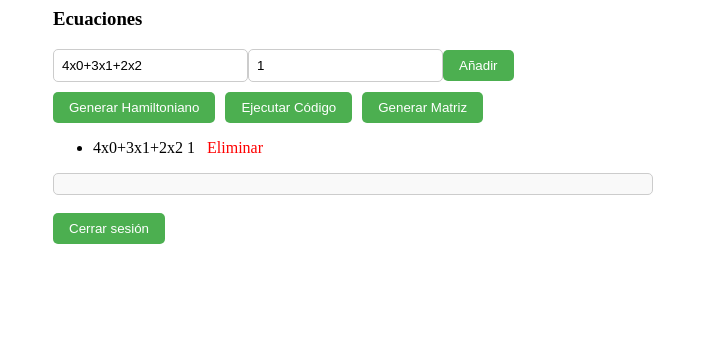
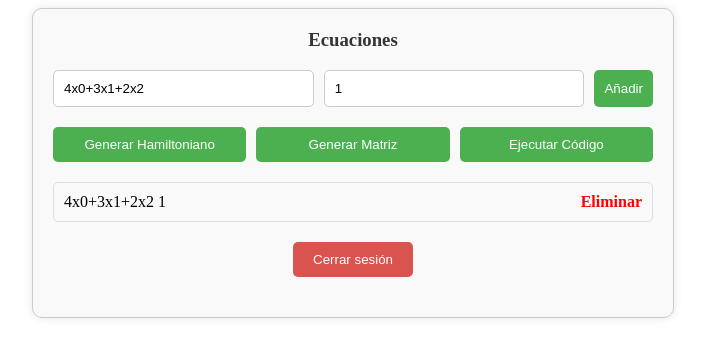
Before and after one commit to PabloGarcia123/Dise-oSw_2024, an Angular app in the folder sqe-cli/: page /ecuaciones in a window 1280 px wide. Both pictures are taken after a click on the button "Añadir". Shown: the top 356 px of the page, without its empty margins (287-992 px from the left). Built offline with nearby package versions, Linux system fonts and the light colour scheme.

Commit message:
Matriz Triangular finalizada

```diff
--- a/sqe-cli/src/app/ecuaciones.service.ts
+++ b/sqe-cli/src/app/ecuaciones.service.ts
@@ -20,7 +20,9 @@ export class EcuacionesService {
     return this.client.put('http://localhost:8080/dwave/generarCodigo', equations, { "headers": headers });
   }
 
-  generarMatriz(arg0: any, eq: String) {
-    return this.client.post('http://localhost:8080/generarMatriz', eq);
+  generarMatriz(token: string, equations: Equation[]) {
+    const headers = new HttpHeaders().set('token', token);
+    console.log(token, equations, headers);
+    return this.client.put('http://localhost:8080/ecuaciones/generarMatrizTriangular', equations, { "headers": headers });
   }
 }
--- a/sqe-cli/src/app/ecuaciones/ecuaciones.component.css
+++ b/sqe-cli/src/app/ecuaciones/ecuaciones.component.css
@@ -1,48 +1,169 @@
+
 .equations-container {
   width: 600px;
   margin: 0 auto;
+  padding: 20px;
+  border: 1px solid #ccc;
+  border-radius: 10px;
+  background-color: #f9f9f9;
+  box-shadow: 0 0 10px rgba(0, 0, 0, 0.1);
 }
 
 .equations-container h3 {
   margin-top: 0;
+  text-align: center;
+  color: #333;
 }
 
-.equations-container input {
-    margin-bottom: 10px;
-    padding: 8px;
+.input-group {
+  display: flex;
+  gap: 10px;
+  margin-bottom: 20px;
+}
+
+.input-group input {
+  flex: 1;
+  padding: 10px;
   border: 1px solid #ccc;
   border-radius: 5px;
 }
 
-.equations-container button {
-    padding: 8px 16px;
+.button-group {
+  display: flex;
+  justify-content: space-between;
+  flex-wrap: wrap;
+  gap: 10px;
+  margin-bottom: 20px;
+}
+
+.button-group button {
+  flex: 1;
+  padding: 10px;
   background-color: #4caf50;
   color: white;
   border: none;
   border-radius: 5px;
   cursor: pointer;
-    margin-right: 10px; /* Añade un margen entre los botones */
+  transition: background-color 0.3s ease;
 }
 
-.equations-container button:hover {
+.button-group button:hover {
   background-color: #45a049;
 }
+.input-group .add-button {
+  padding: 10px;
+  background-color: #4caf50;
+  color: white;
+  border: none;
+  border-radius: 5px;
+  cursor: pointer;
+  transition: background-color 0.3s ease;
+}
 
-.equations-container .remove-button {
+.input-group .add-button:hover {
+  background-color: #45a049;
+}
+.equations-list {
+  list-style: none;
+  padding: 0;
+}
+
+.equations-list li {
+  padding: 10px;
+  border: 1px solid #ddd;
+  border-radius: 5px;
+  margin-bottom: 10px;
+  display: flex;
+  justify-content: space-between;
+  align-items: center;
+}
+
+.remove-button {
   color: red;
+  cursor: pointer;
+  font-weight: bold;
+}
+
+.remove-button:hover {
+  text-decoration: underline;
+}
+
+.code-container {
+  position: relative;
+  margin-top: 20px;
+  padding: 15px;
+  background-color: #eef;
+  border: 1px solid #ccc;
+  border-radius: 5px;
+  font-family: monospace;
+  white-space: pre-wrap;
+}
+
+.copy-button {
+  position: absolute;
+  top: 10px;
+  right: 10px;
+  padding: 5px;
+  background: none;
+  border: none;
   cursor: pointer;
 }
 
-.equations-container .remove-button:hover {
-    text-decoration: underline;
+.copy-button .copy-icon {
+  width: 20px;
+  height: 20px;
+  filter: grayscale(100%);
+  transition: filter 0.3s ease;
 }
 
-.equations-container code {
+.copy-button .copy-icon:hover {
+  filter: grayscale(0%);
+}
+
+.matriz-container {
+  margin-top: 20px;
+}
+
+.matriz-table {
+  width: 100%;
+  border-collapse: collapse;
+  margin-top: 10px;
+}
+
+.matriz-column-header,
+.matriz-row-header {
+  padding: 10px;
+  text-align: center;
+  font-weight: bold;
+  background-color: #f2f2f2;
+  border: 1px solid #ddd;
+}
+
+.matriz-cell {
+  padding: 10px;
+  text-align: center;
+  border: 1px solid #ddd;
+}
+
+.no-matrix-message {
+  margin-top: 20px;
+  font-style: italic;
+  color: #666;
+  text-align: center;
+}
+
+.logout-button {
   display: block;
-    margin-top: 10px;
-    padding: 10px;
-    background-color: #f9f9f9;
-    border: 1px solid #ccc;
+  margin: 20px auto;
+  padding: 10px 20px;
+  background-color: #d9534f;
+  color: white;
+  border: none;
   border-radius: 5px;
-    font-family: monospace;
+  cursor: pointer;
+  transition: background-color 0.3s ease;
 }
+
+.logout-button:hover {
+  background-color: #c9302c;
+}
--- a/sqe-cli/src/app/ecuaciones/ecuaciones.component.html
+++ b/sqe-cli/src/app/ecuaciones/ecuaciones.component.html
@@ -1,23 +1,50 @@
 <div class="equations-container">
   <h3>Ecuaciones</h3>
 
+  <div class="input-group">
     <input type="text" placeholder="Ecuación" [(ngModel)]="currentEquation.eq">
     <input type="number" placeholder="Lambda" min="1" [(ngModel)]="currentEquation.lambda">
     <button class="add-button" (click)="add()">Añadir</button>
-  <button class="generate-button" (click)="generarHamiltoniano()">Generar Hamiltoniano</button>
+  </div>
+  <div class="button-group">
+    <button class="generate-button" (click)="generarHamiltoniano();resetearCopiado()">Generar Hamiltoniano</button>
+    <button class="matriz-button" (click)="generarMatriz()">Generar Matriz</button>
     <button class="execute-button" (click)="ejecutarCodigo()">Ejecutar Código</button>
-  <button class="matriz-button" (click)="generarMatriz()">Generar Matriz</button>
-  <br>
+  </div>
 
-  <ul *ngFor="let equation of equations">
+  <ul class="equations-list" *ngFor="let equation of equations">
     <li>
-          {{equation.eq}} {{equation.lambda}} &nbsp;
-          <span class="remove-button" (click)="remove(equation)">Eliminar</span>
+      {{ equation.eq }} {{ equation.lambda }} &nbsp;
+      <span class="remove-button" (click)="remove(equation);">Eliminar</span>
     </li>
   </ul>
 
-  <code>{{ respuesta }}</code>
-  <br>
-  <button (click)="logout()">Cerrar sesión</button>
-  <br>
+  <div class="code-container" *ngIf="hamiltonianoGenerado">
+    <code>{{ hamiltonianoGenerado }}</code>
+    <button class="copy-button" (click)="copiarAlPortapapeles(hamiltonianoGenerado)">
+      <img [src]="copiado ? 'assets/garrapata.png' : 'assets/copiar.png'" alt="Copiar" class="copy-icon">
+    </button>
   </div>
+
+
+  <div *ngIf="matrizGenerada && matrizGenerada.length > 0" class="matriz-container">
+    <table class="matriz-table">
+      <thead>
+        <tr>
+          <th></th>
+          <th *ngFor="let columna of matrizGenerada[0]; let j = index" class="matriz-column-header"> x{{ j }} </th>
+        </tr>
+      </thead>
+      <tbody>
+        <tr *ngFor="let fila of matrizGenerada; let i = index">
+          <th class="matriz-row-header"> x{{ i }} </th>
+          <td *ngFor="let elemento of fila" class="matriz-cell"> {{ elemento }} </td>
+        </tr>
+      </tbody>
+    </table>
+  </div>
+  <div *ngIf="!matrizGenerada || matrizGenerada.length === 0">
+  </div>
+
+  <button class="logout-button" (click)="logout();resetearCopiado()">Cerrar sesión</button>
+</div>
--- a/sqe-cli/src/app/ecuaciones/ecuaciones.component.ts
+++ b/sqe-cli/src/app/ecuaciones/ecuaciones.component.ts
@@ -11,8 +11,10 @@ import { EcuacionesService } from '../ecuaciones.service';
 export class EcuacionesComponent implements OnInit {
   currentEquation: Equation = new Equation();
   equations: Equation[] = [];
-  respuesta: any;
+  hamiltonianoGenerado: any;
+  matrizGenerada: any;
   token = sessionStorage.getItem('token');
+  copiado: boolean = false;
 
 
   constructor(private service: EcuacionesService) { }
@@ -37,7 +39,7 @@ export class EcuacionesComponent implements OnInit {
   }
 
   generarHamiltoniano(): void {
-    console.log("token metodo", this.token);
+    //console.log("token metodo", this.token);
 
     if (!this.token) {
       console.error('No se ha encontrado un token válido.');
@@ -48,8 +50,8 @@ export class EcuacionesComponent implements OnInit {
       (response: any) => {
         alert('Hamiltoniano generado correctamente');
         console.log("respuesta: ", response);
-        this.respuesta = this.formatResponse(response);
-        console.log("respuesta: ", this.respuesta);
+        this.hamiltonianoGenerado = this.formatearHamiltoniano(response);
+        console.log("respuesta: ", this.hamiltonianoGenerado);
       },
       (error) => {
         alert('Error al generar el Hamiltoniano');
@@ -57,7 +59,7 @@ export class EcuacionesComponent implements OnInit {
     );
   }
   // Generar una cadena de texto con la información de las ecuaciones y sumandos
-  formatResponse(response: any): string {
+  formatearHamiltoniano(response: any): string {
     let formattedResponse = '';
     if (response && response.ecuaciones) {
       response.ecuaciones.forEach((ecuacion: any, index: number) => {
@@ -77,7 +79,7 @@ export class EcuacionesComponent implements OnInit {
           });
           // Eliminar el último '+'
           equationString = equationString.slice(0, -2);
-          formattedResponse += `Hamiltoniano: ${equationString}\n`;
+          formattedResponse += `${equationString}\n`;
         } else {
           formattedResponse += `Hamiltoniano: Sin sumandos\n`;
         }
@@ -93,11 +95,12 @@ export class EcuacionesComponent implements OnInit {
       console.error('No se ha encontrado un token válido.');
       return;
     }
+    console.log("Ecucaciones: ", this.equations);
     // Realizar la solicitud con el token actual
     this.service.ejecutarCodigo(this.token, this.equations).subscribe(
       (response: any) => {
         alert('Código ejecutado correctamente');
-        this.respuesta = response.p;
+        //this.respuesta = response.p;
       },
       (error) => {
         alert('Error al ejecutar el código');
@@ -106,16 +109,32 @@ export class EcuacionesComponent implements OnInit {
   }
 
   generarMatriz(): void {
-    this.service.generarMatriz(this.token || '', this.currentEquation.eq).subscribe(
+    if (!this.token) {
+      console.error('No se ha encontrado un token válido.');
+      return;
+    }
+    console.log("Ecucaciones: ", this.equations);
+    this.service.generarMatriz(this.token || '', this.equations).subscribe(
       (response: any) => {
         alert('Matriz generada correctamente');
-        this.respuesta = response;
+        console.log("respuesta: ", response);
+        this.matrizGenerada = response.matriz;
+        console.log("respuesta: ", this.matrizGenerada);
       },
       (error) => {
         alert('Error al generar la matriz');
       }
     );
   }
+
+  copiarAlPortapapeles(texto: string): void {
+    navigator.clipboard.writeText(texto)
+    this.copiado = true;
+  }
+  resetearCopiado() {
+    this.copiado = false;
+  }
+
   logout(): void {
     sessionStorage.removeItem('token');
     window.location.href = '/login';
```
Also changed, not shown: sqe-cli/src/app/ecuaciones/Doble.ts (deleted), sqe-cli/src/app/ecuaciones/Hamiltoniano.ts (deleted), sqe-cli/src/app/ecuaciones/Simple.ts (deleted), sqe-cli/src/app/ecuaciones/Sumando.ts (deleted), sqe-cli/src/assets/copiar.png (added), sqe-cli/src/assets/garrapata.png (added). Lines whose indentation alone changed are shown as unchanged.
